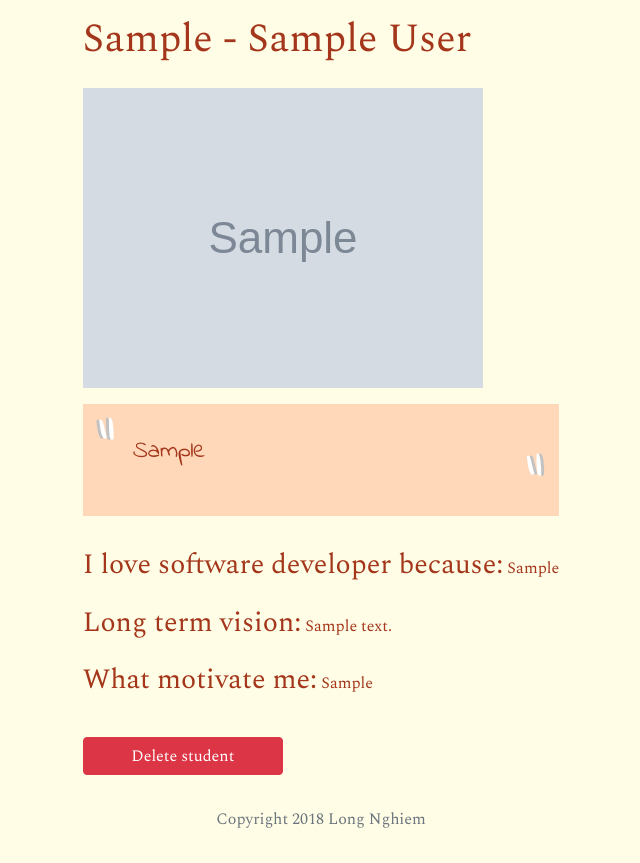
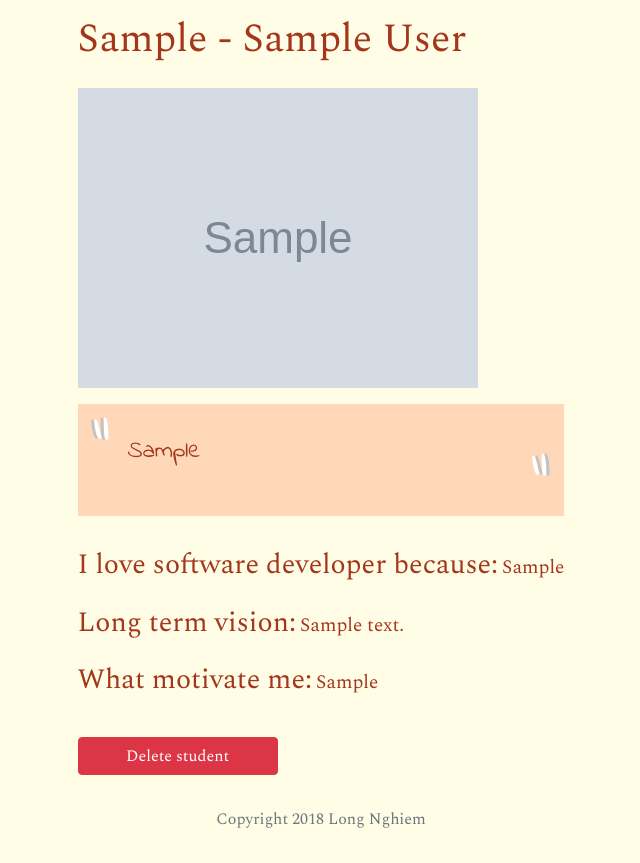
Before and after one commit to longnghiem/integrify-students, a Node server app: page /student/600000000000000000000001 in a window 1280 px wide. Shown: the part 56-919 px from the top of the page, without its empty margins (319-959 px from the left). Run offline with Node 20, Linux system fonts and the light colour scheme; tables that the repository leaves empty hold one stand-in row (values such as "Sample post"); grey boxes marked "Sample" are stand-in pictures; some libraries are stand-ins or nearby versions.

Commit message:
minor style fix

```diff
--- a/public/stylesheets/style.css
+++ b/public/stylesheets/style.css
@@ -26,6 +26,9 @@ footer {
 }
 #info img{
   max-width: 400px;
+}
+#info span {
+  font-size: 1.2em;
 }
 .member_name {
   text-align: center;
```
Also changed, not shown: README.md (added).
